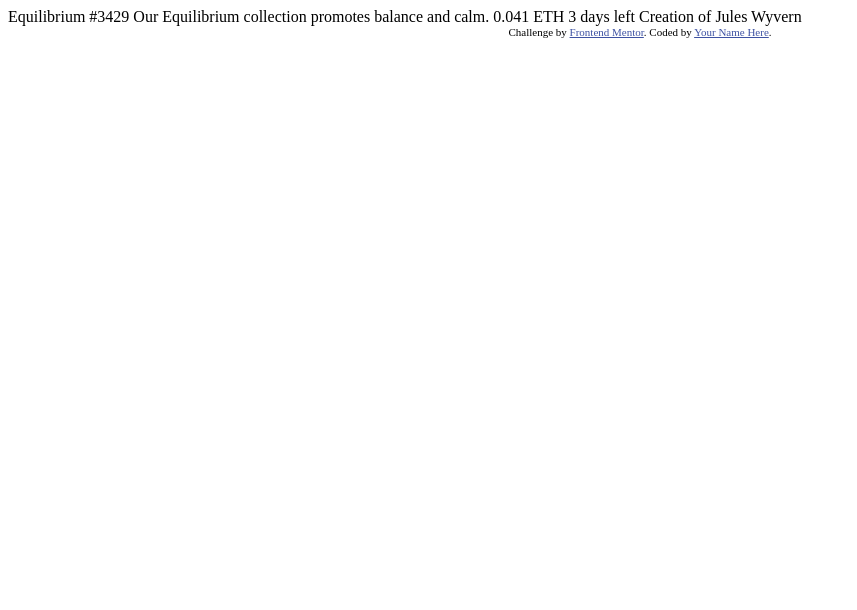
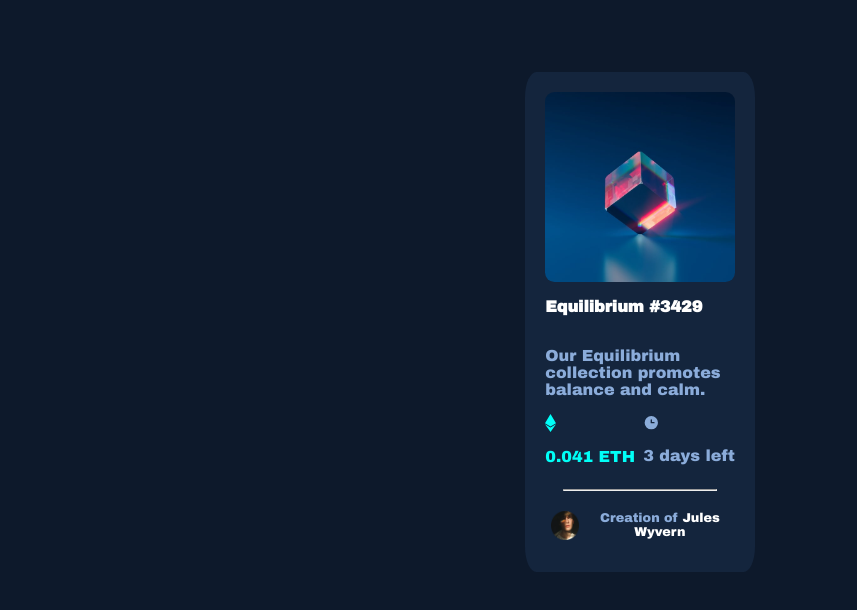
Before and after one commit to jonteal/nft-card-component, a plain HTML site: page index.html in a window 1280 px wide. Shown: the whole page, without its empty margins (0-857 px from the left). Drawn offline with Linux system fonts and the light colour scheme.

Commit message:
basic formatting done. still need to fix a couple things

```diff
--- a/index.html
+++ b/index.html
@@ -5,29 +5,55 @@
   <meta name="viewport" content="width=device-width, initial-scale=1.0"> <!-- displays site properly based on user's device -->
 
   <link rel="icon" type="image/png" sizes="32x32" href="./images/favicon-32x32.png">
+  <link rel="preconnect" href="https://fonts.googleapis.com">
+<link rel="preconnect" href="https://fonts.gstatic.com" crossorigin>
+<link href="https://fonts.googleapis.com/css2?family=Archivo+Black&display=swap" rel="stylesheet">
+  <link rel="stylesheet" href="./style.css">
 
   <title>Frontend Mentor | NFT preview card component</title>
 
   <!-- Feel free to remove these styles or customise in your own stylesheet 👍 -->
-  <style>
+  <!-- <style>
     .attribution { font-size: 11px; text-align: center; }
     .attribution a { color: hsl(228, 45%, 44%); }
-  </style>
+  </style> -->
 </head>
 <body>
+  <div class="main-card">
 
-  Equilibrium #3429
+    <img src="./images/image-equilibrium.jpg" />
 
-  Our Equilibrium collection promotes balance and calm.
+    <p class="heading">Equilibrium #3429</p>
 
-  0.041 ETH
-  3 days left
+    <p class="subheading">Our Equilibrium collection promotes balance and calm.</p>
 
-  Creation of Jules Wyvern
+    <div class="info">
+      <div class="price-container">
+        <svg width="11" height="18" xmlns="http://www.w3.org/2000/svg">
+          <path d="M11 10.216 5.5 18 0 10.216l5.5 3.263 5.5-3.262ZM5.5 0l5.496 9.169L5.5 12.43 0 9.17 5.5 0Z" fill="#00FFF8"/>
+        </svg>
+        <p class="price">0.041 ETH</p>
+      </div>
 
-  <div class="attribution">
-    Challenge by <a href="https://www.frontendmentor.io?ref=challenge" target="_blank">Frontend Mentor</a>.
-    Coded by <a href="#">Your Name Here</a>.
+      <div class="time-container">
+        <svg width="17" height="17" xmlns="http://www.w3.org/2000/svg">
+          <path d="M8.305 2.007a6.667 6.667 0 1 0 0 13.334 6.667 6.667 0 0 0 0-13.334Zm2.667 7.334H8.305a.667.667 0 0 1-.667-.667V6.007a.667.667 0 0 1 1.334 0v2h2a.667.667 0 0 1 0 1.334Z" fill="#8BACD9"/>
+        </svg>
+        <p class="time-left">3 days left</p>
+      </div>
+
+    </div>
+
+    <hr>
+
+    <div class="creator-container">
+      <img class="creator-pic" src="./images/image-avatar.png" />
+      <p class="creator">Creation of <span>Jules Wyvern</span></p>
+    </div>
+    <!-- <div class="attribution">
+      Challenge by <a href="https://www.frontendmentor.io?ref=challenge" target="_blank">Frontend Mentor</a>.
+      Coded by <a href="#">Your Name Here</a>.
+    </div> -->
   </div>
 </body>
 </html>
--- /dev/null
+++ b/style.css
@@ -0,0 +1,88 @@
+* {
+    font-family: 'Archivo Black', sans-serif;
+}
+
+body {
+    /* width: 1440px; */
+    background-color: hsl(217, 54%, 11%);
+    display: flex;
+    justify-content: center;
+    height: 100%;
+    align-items: center;
+    padding-top: 5%;
+}
+
+.main-card {
+    background-color: hsl(216, 50%, 16%);
+    width: 15%;
+    padding: 20px;
+    display: flex;
+    flex-direction: column;
+    border-radius: 5%;
+    height: 60%;
+    margin-top: auto;
+}
+
+.info {
+    display: flex;
+    flex-direction: row;
+    justify-content: space-between;
+    /* margin-left: 20px;
+    margin-right: 20px; */
+}
+
+.heading {
+    color: white;
+    font-weight: 600;
+}
+
+.subheading {
+    color: hsl(215, 51%, 70%);
+    font-weight: 300;
+}
+
+.price-container,
+.time-container {
+    display: flex;
+    flex-direction: column;
+}
+
+.price {
+    color: hsl(178, 100%, 50%);
+    font-weight: 400;
+}
+
+.time-left {
+    color: hsl(215, 51%, 70%);
+}
+
+hr {
+    width: 80%;
+    height: 1%;
+}
+
+.creator-container {
+    display: flex;
+    flex-direction: row;
+    align-items: center;
+}
+
+.creator-pic {
+    width: 15%;
+    height: auto;
+    margin: 3%;
+}
+
+.creator {
+    color: hsl(215, 51%, 70%);
+    text-align: center;
+    font-size: 0.8rem;
+}
+
+span {
+    color: white;
+}
+
+img {
+    border-radius: 5%;
+}
```
Also changed, not shown: 2 other files.
